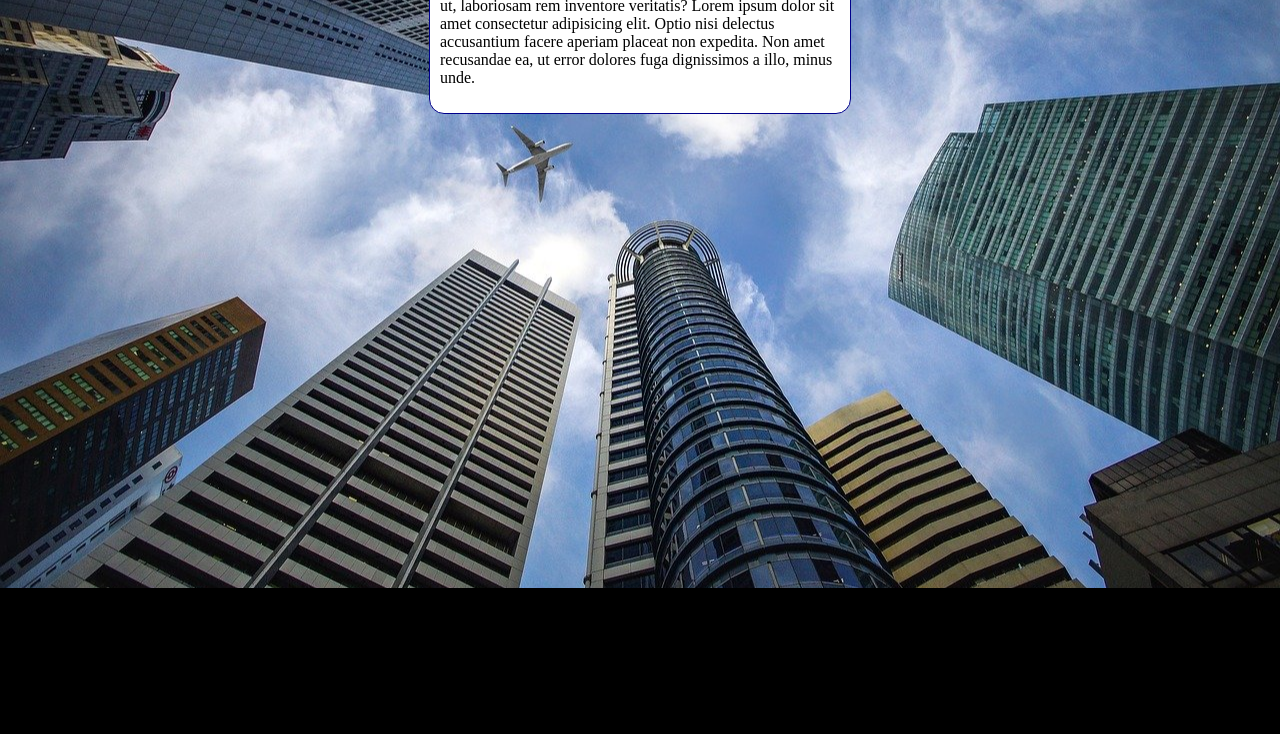
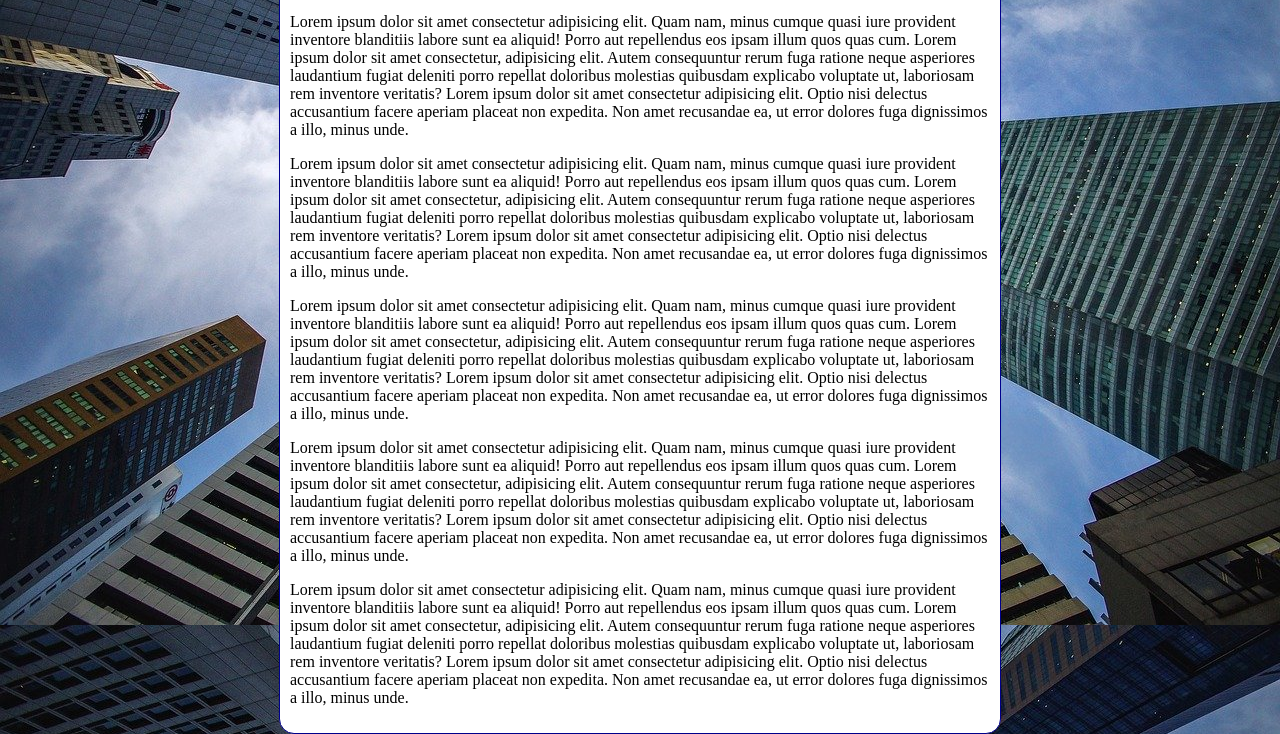
Before and after one commit to lucasbarretos/html-css, a plain HTML site: page exercicios/ex022/fundo006.html in a window 1280 px wide. Shown: the part 228-962 px from the top of the page. Before the commit the page ends 816 px from the top, so only its background shows below. Drawn offline with Linux system fonts and the light colour scheme.

Commit message:
atualizei

```diff
--- a/exercicios/ex022/fundo006.html
+++ b/exercicios/ex022/fundo006.html
@@ -3,19 +3,16 @@
 <head>
     <meta charset="UTF-8">
     <meta name="viewport" content="width=device-width, initial-scale=1.0">
-    <title>Document</title>
+    <title>Fundo fixo tela</title>
     <style>
         body{
             height: 100vh;
-            background-color: black;
-            background-image: url('imagens/wallpaper002.jpg');
-            background-position: center center;
-            background-repeat: no-repeat;
+            background: black url("imagens/wallpaper002.jpg") center center no-repeat  fixed;
             background-size: cover;
         }
         main{
             background-color: white;
-            width: 400px;
+            max-width: 700px;
             padding: 10px;
             margin: auto;
             border: 1px solid darkblue;
@@ -27,6 +24,11 @@
     <main>
         <h1>Teste de Imagem de Fundo</h1>
         <p>Lorem ipsum dolor sit amet consectetur adipisicing elit. Quam nam, minus cumque quasi iure provident inventore blanditiis labore sunt ea aliquid! Porro aut repellendus eos ipsam illum quos quas cum. Lorem ipsum dolor sit amet consectetur, adipisicing elit. Autem consequuntur rerum fuga ratione neque asperiores laudantium fugiat deleniti porro repellat doloribus molestias quibusdam explicabo voluptate ut, laboriosam rem inventore veritatis? Lorem ipsum dolor sit amet consectetur adipisicing elit. Optio nisi delectus accusantium facere aperiam placeat non expedita. Non amet recusandae ea, ut error dolores fuga dignissimos a illo, minus unde.</p>
+        <p>Lorem ipsum dolor sit amet consectetur adipisicing elit. Quam nam, minus cumque quasi iure provident inventore blanditiis labore sunt ea aliquid! Porro aut repellendus eos ipsam illum quos quas cum. Lorem ipsum dolor sit amet consectetur, adipisicing elit. Autem consequuntur rerum fuga ratione neque asperiores laudantium fugiat deleniti porro repellat doloribus molestias quibusdam explicabo voluptate ut, laboriosam rem inventore veritatis? Lorem ipsum dolor sit amet consectetur adipisicing elit. Optio nisi delectus accusantium facere aperiam placeat non expedita. Non amet recusandae ea, ut error dolores fuga dignissimos a illo, minus unde.</p>
+        <p>Lorem ipsum dolor sit amet consectetur adipisicing elit. Quam nam, minus cumque quasi iure provident inventore blanditiis labore sunt ea aliquid! Porro aut repellendus eos ipsam illum quos quas cum. Lorem ipsum dolor sit amet consectetur, adipisicing elit. Autem consequuntur rerum fuga ratione neque asperiores laudantium fugiat deleniti porro repellat doloribus molestias quibusdam explicabo voluptate ut, laboriosam rem inventore veritatis? Lorem ipsum dolor sit amet consectetur adipisicing elit. Optio nisi delectus accusantium facere aperiam placeat non expedita. Non amet recusandae ea, ut error dolores fuga dignissimos a illo, minus unde.</p>
+        <p>Lorem ipsum dolor sit amet consectetur adipisicing elit. Quam nam, minus cumque quasi iure provident inventore blanditiis labore sunt ea aliquid! Porro aut repellendus eos ipsam illum quos quas cum. Lorem ipsum dolor sit amet consectetur, adipisicing elit. Autem consequuntur rerum fuga ratione neque asperiores laudantium fugiat deleniti porro repellat doloribus molestias quibusdam explicabo voluptate ut, laboriosam rem inventore veritatis? Lorem ipsum dolor sit amet consectetur adipisicing elit. Optio nisi delectus accusantium facere aperiam placeat non expedita. Non amet recusandae ea, ut error dolores fuga dignissimos a illo, minus unde.</p>
+        <p>Lorem ipsum dolor sit amet consectetur adipisicing elit. Quam nam, minus cumque quasi iure provident inventore blanditiis labore sunt ea aliquid! Porro aut repellendus eos ipsam illum quos quas cum. Lorem ipsum dolor sit amet consectetur, adipisicing elit. Autem consequuntur rerum fuga ratione neque asperiores laudantium fugiat deleniti porro repellat doloribus molestias quibusdam explicabo voluptate ut, laboriosam rem inventore veritatis? Lorem ipsum dolor sit amet consectetur adipisicing elit. Optio nisi delectus accusantium facere aperiam placeat non expedita. Non amet recusandae ea, ut error dolores fuga dignissimos a illo, minus unde.</p>
+        <p>Lorem ipsum dolor sit amet consectetur adipisicing elit. Quam nam, minus cumque quasi iure provident inventore blanditiis labore sunt ea aliquid! Porro aut repellendus eos ipsam illum quos quas cum. Lorem ipsum dolor sit amet consectetur, adipisicing elit. Autem consequuntur rerum fuga ratione neque asperiores laudantium fugiat deleniti porro repellat doloribus molestias quibusdam explicabo voluptate ut, laboriosam rem inventore veritatis? Lorem ipsum dolor sit amet consectetur adipisicing elit. Optio nisi delectus accusantium facere aperiam placeat non expedita. Non amet recusandae ea, ut error dolores fuga dignissimos a illo, minus unde.</p>
     </main>
 </body>
 </html>
```
